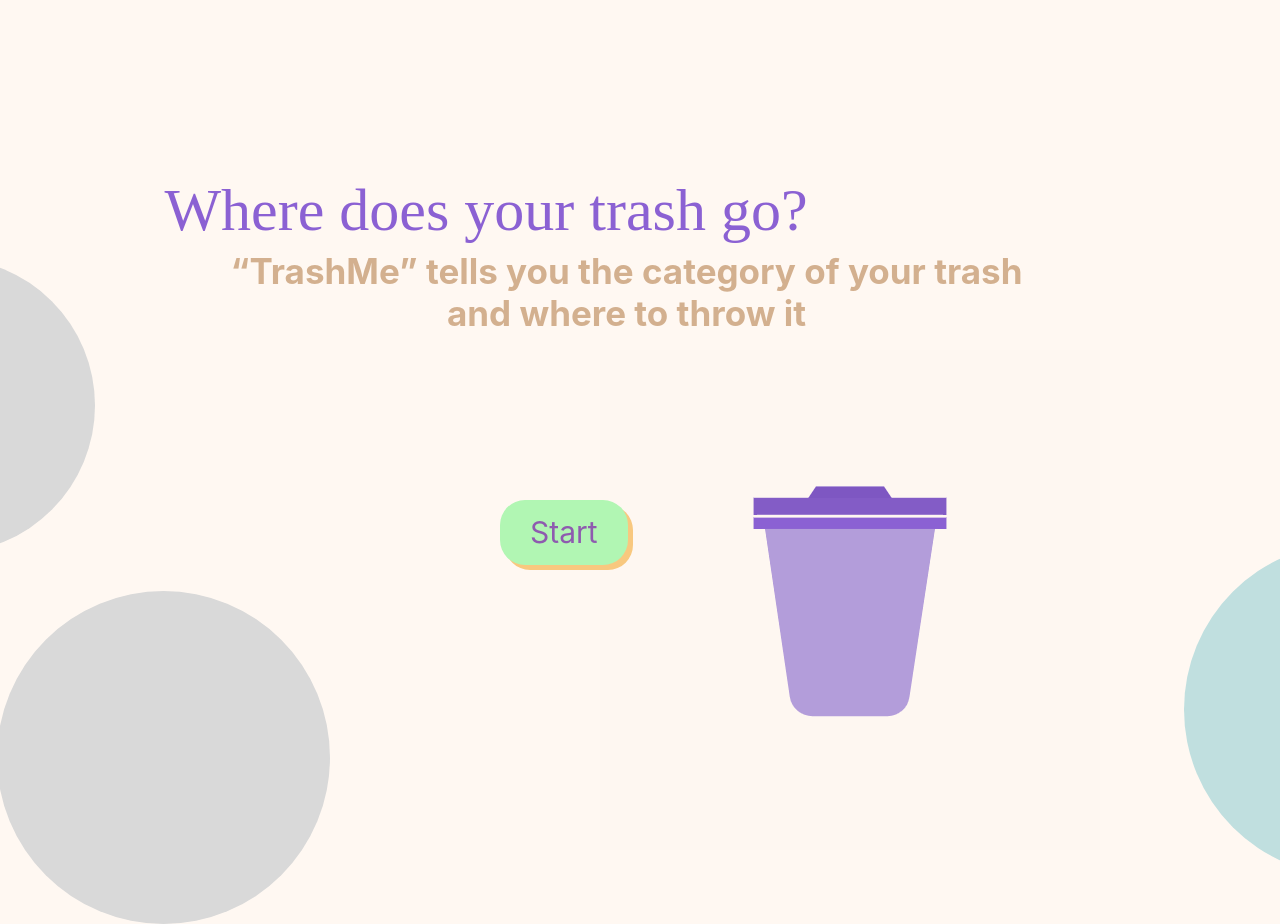
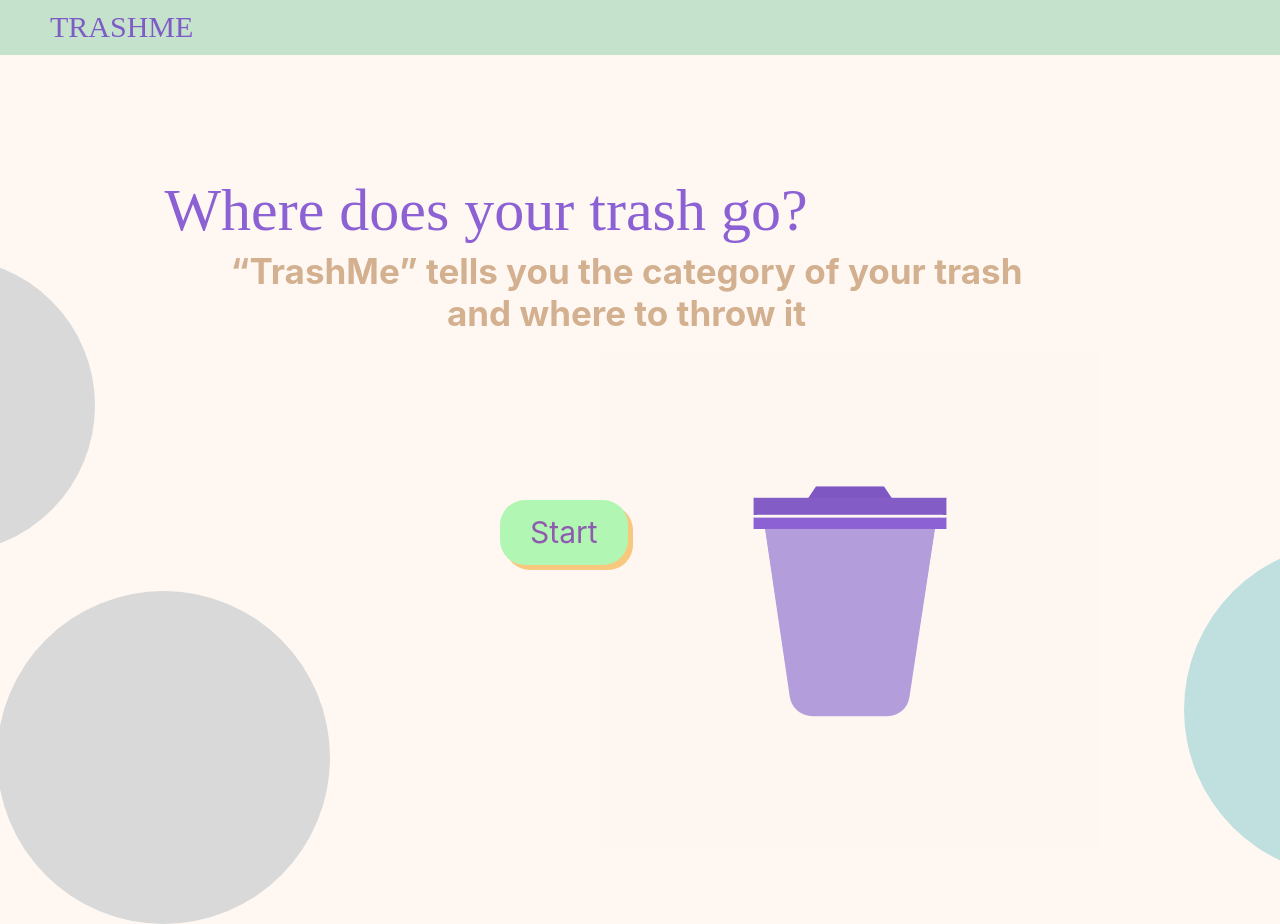
Before and after one commit to AuYuRa/TrashMe, a React (Create React App) app: page / in a window 1280 px wide. Shown: the top 924 px of the page. Built offline with nearby package versions, Linux system fonts and the light colour scheme.

Commit message:
header and title

```diff
--- a/public/index.html
+++ b/public/index.html
@@ -2,14 +2,14 @@
 <html lang="en">
   <head>
     <meta charset="utf-8" />
-    <link rel="icon" href="%PUBLIC_URL%/favicon.ico" />
+    <link rel="icon" href="%PUBLIC_URL%/logo.png" />
     <meta name="viewport" content="width=device-width, initial-scale=1" />
     <meta name="theme-color" content="#000000" />
     <meta
       name="description"
       content="Web site created using create-react-app"
     />
-    <link rel="apple-touch-icon" href="%PUBLIC_URL%/logo192.png" />
+    <link rel="apple-touch-icon" href="%PUBLIC_URL%/logo.png" />
     <!--
       manifest.json provides metadata used when your web app is installed on a
       user's mobile device or desktop. See https://developers.google.com/web/fundamentals/web-app-manifest/
@@ -24,7 +24,7 @@
       work correctly both with client-side routing and a non-root public URL.
       Learn how to configure a non-root public URL by running `npm run build`.
     -->
-    <title>React App</title>
+    <title>TrashMe</title>
   </head>
   <body>
     <noscript>You need to enable JavaScript to run this app.</noscript>
--- a/src/index.css
+++ b/src/index.css
@@ -11,3 +11,13 @@ code {
   font-family: source-code-pro, Menlo, Monaco, Consolas, 'Courier New',
     monospace;
 }
+
+header{
+  background-color: #C5E2CC;
+  font-family: 'Katibeh';
+  font-size: 30px;
+  color: #7E5CC6;
+  padding-left: 50px;
+  padding-top: 10px;
+  padding-bottom: 10px;
+}
--- a/src/index.js
+++ b/src/index.js
@@ -11,6 +11,7 @@ import 'tachyons';
 const root = ReactDOM.createRoot(document.getElementById('root'));
 root.render(
   <React.StrictMode>
+    <header> TRASHME </header>
     <Router>
       <Routes>
         <Route path='/' element={<Home/>}/>
```
Also changed, not shown: public/logo.png (added).
